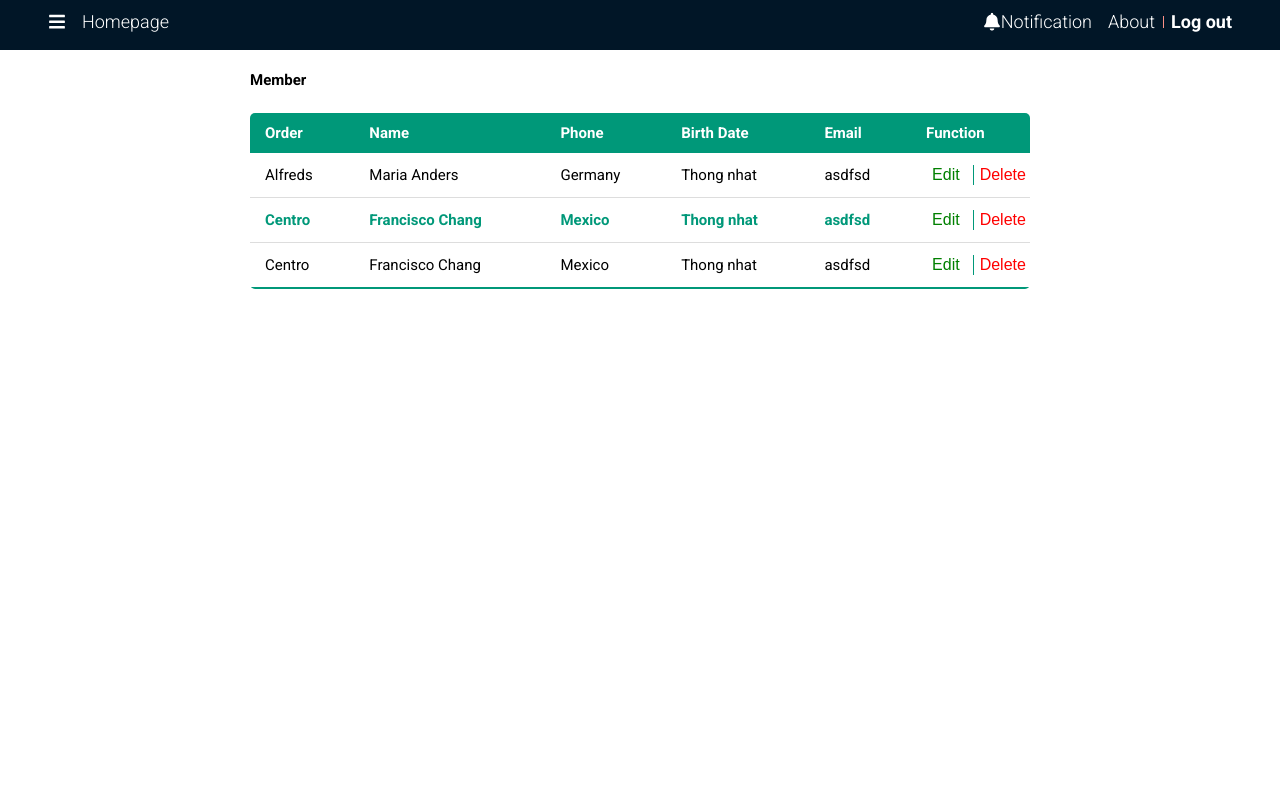
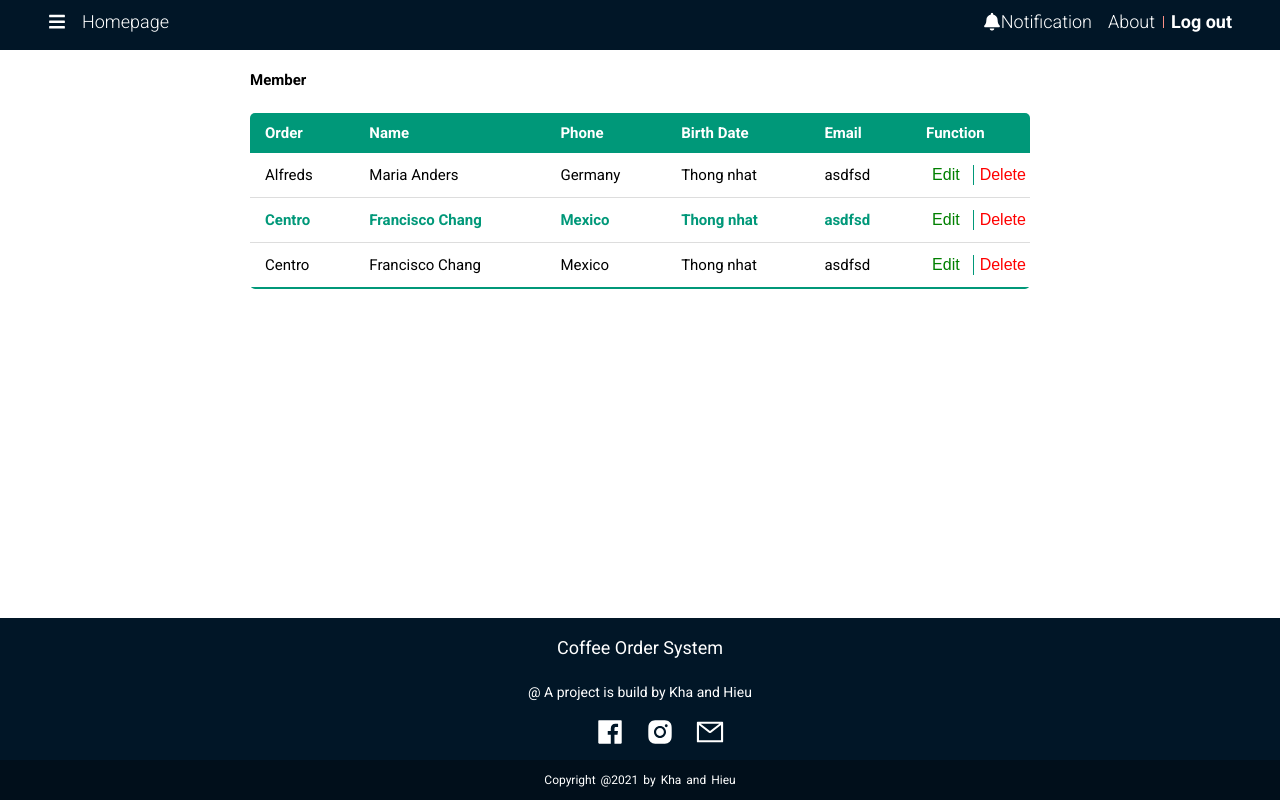
Before and after one commit to thuckhapham/QuanLy_coffee, a React (Create React App) app in the folder react-frontend-tlcn/: page /member in a window 1280 px wide. Built offline with nearby package versions, Linux system fonts and the light colour scheme.

Commit message:
footer finish

```diff
--- a/react-frontend-tlcn/src/App.js
+++ b/react-frontend-tlcn/src/App.js
@@ -3,6 +3,7 @@ import Header from './Components/Header/Header'
 import Sidebar from './Components/Sidebar/Sidebar';
 import Member from './Pages/Member/Member'
 import Inventory from './Pages/Inventory'
+import Footer from './Components/Footer/Footer'
 import { BrowserRouter as Router, Route, Switch } from 'react-router-dom'
 
 // import { BrowserRouter as Router, Switch , Route } from 'react-router-dom'
@@ -17,6 +18,7 @@ function App() {
         <div className="main">
           <Route path="/member" exact={true} component={Member} />
         </div>
+        <Footer />
       </Router>
     </div>
     </>
--- /dev/null
+++ b/react-frontend-tlcn/src/Components/Footer/Footer.css
@@ -0,0 +1,56 @@
+.footer {
+    background-color: #011627;
+    width: 100%;
+    padding-top: 10px;
+    position: absolute;
+    bottom: 0;
+    left: 0;
+    right: 0;
+    color: var(--white-color);
+}
+.footer__content {
+    display: flex;
+    align-items: center;
+    justify-content: center;
+    flex-direction: column;
+    text-align: center;
+}
+.footer__content h3 {
+    font-size: 1.8rem;
+    font-weight: 400;
+    text-transform: capitalize;
+    line-height: 3rem;
+    margin: 5px;
+}
+.footer__content p {
+    max-width: 500px;
+    margin: 10px auto;
+    line-height: 28px;
+    font-size: 1.4rem;
+}
+.footer__content ul {
+    list-style: none;
+    display: flex;
+    align-items: center;
+    justify-content: center;
+    margin: 1px 0 3px 0;
+}
+.footer__content li {
+    margin: 0 10px 10px 10px;
+    font-size: 3rem;
+}
+.footer__content li:hover {
+    cursor: pointer;
+    color: aqua;
+    transition: ease-in .4s;
+}
+.footer__bottom {
+    background-color: rgba(0, 0, 0, .3);
+    width: 100%;
+    padding: .1px 0;
+    text-align: center;
+}
+.footer__bottom p {
+    font-size: 1.2rem;
+    word-spacing: 2px;
+}
--- /dev/null
+++ b/react-frontend-tlcn/src/Components/Footer/Footer.js
@@ -0,0 +1,32 @@
+import React from 'react'
+import './Footer.css'
+import * as AIcons from "react-icons/ai";
+
+function Footer() {
+    return (
+        <>
+            <footer className="footer">
+                <div className="footer__content">
+                    <h3>Coffee Order System</h3>
+                    <p>@ A project is build by Kha and Hieu</p>
+                    <ul>
+                        <li>
+                            <AIcons.AiFillFacebook />
+                        </li>
+                        <li>
+                            <AIcons.AiFillInstagram />
+                        </li>
+                        <li>
+                            <AIcons.AiOutlineMail />
+                        </li>
+                    </ul>
+                </div>
+                <div className="footer__bottom">
+                    <p>Copyright @2021 by Kha and Hieu</p>
+                </div>
+            </footer>
+        </>
+    )
+}
+
+export default Footer
```
